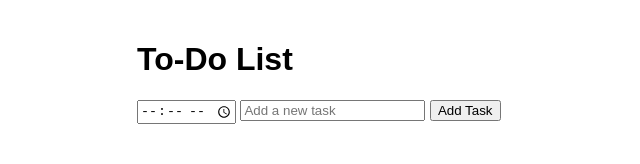
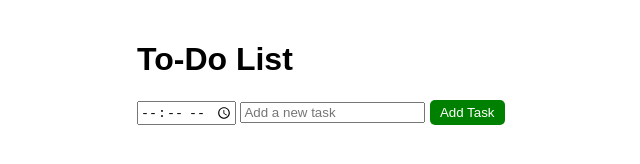
Before and after one commit to KurkurNash/tugaskursus, a plain HTML site: page index.html in a window 1280 px wide. Shown: the whole page, without its empty margins (303-943 px from the left). Drawn offline with Linux system fonts and the light colour scheme.

Commit message:
Update index.html
Warna buat button "Add task" nya lupa cik woilah😂

```diff
--- a/index.html
+++ b/index.html
@@ -38,6 +38,14 @@
             flex: 1;
             margin: 0 5px;
             background: yellowgreen;
+        }
+        button {
+            background: green;
+            color: white;
+            border: none;
+            border-radius: 5px;
+            padding: 5px 10px;
+            cursor: pointer;
         }
         .remove-btn {
             background: crimson;
```
